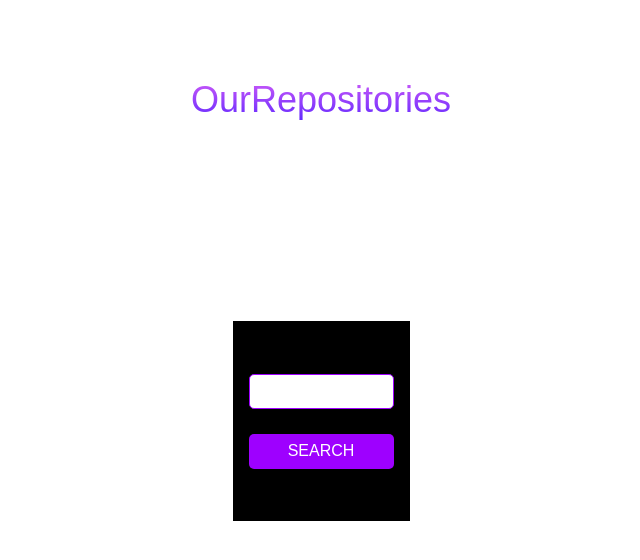
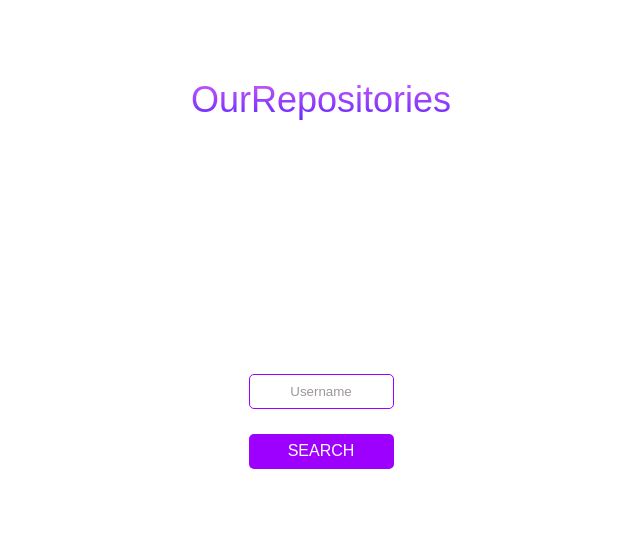
Before and after one commit to MarcusHolanda1/our-repos, a React (Create React App) app: page / in a window 1280 px wide. Shown: the top 560 px of the page, without its empty margins (319-959 px from the left). Built offline with nearby package versions, Linux system fonts and the light colour scheme.

Commit message:
Button and input styleds

```diff
--- a/src/components/searchContainer/index.jsx
+++ b/src/components/searchContainer/index.jsx
@@ -4,7 +4,7 @@ const SearchContainer = () => (
     <>
         <SearchTitle>OurRepositories</SearchTitle>
         <SearchInputContainer>
-        <SearchInput></SearchInput>
+        <SearchInput placeholder="Username"></SearchInput>
         <SearchButton>SEARCH</SearchButton>
         </SearchInputContainer>
     </>
--- a/src/components/searchContainer/styles.js
+++ b/src/components/searchContainer/styles.js
@@ -1,4 +1,4 @@
-import styled from 'styled-components'
+import styled from "styled-components";
 
 export const SearchTitle = styled.h1`
     font-family: Arial, sans-serif;
@@ -7,44 +7,52 @@ export const SearchTitle = styled.h1`
     position: relative;
     bottom: 200px;
 
-    background: -webkit-linear-gradient(#CF5AF8, #6129FF);
+    background: -webkit-linear-gradient(#cf5af8, #6129ff);
     -webkit-background-clip: text;
     -webkit-text-fill-color: transparent;
-`
+`;
 
 export const SearchInputContainer = styled.div`
     padding: 10px 16px;
     height: 200px;
     display: flex;
-    background-color: black;
     align-items: center;
     justify-content: center;
     flex-direction: column;
-`
+`;
 
 export const SearchInput = styled.input`
     width: 145px;
     height: 35px;
     left: 648px;
-    background: #FFFFFF;
-    border: 1px solid #9E00FF;
+    background: #ffffff;
+    border: 1px solid #9e00ff;
     box-sizing: border-box;
     border-radius: 5px;
     transform: rotate(0deg);
-`
+
+    ::-webkit-input-placeholder {
+        text-align: center;
+        color: #9d9797;
+    }
+`;
 
 export const SearchButton = styled.button`
     margin: 25px 0 0;
     width: 145px;
     height: 35px;
-    background: #9E00FF;
+    background: #9e00ff;
     border-radius: 5px;
     cursor: pointer;
 
     color: white;
     font-size: 16px;
     font-weight: 540;
-`
+
+    &:hover{
+    background: #682FF5;
+  }
+`;
 
 // import styled from 'styled-components';
 
```
